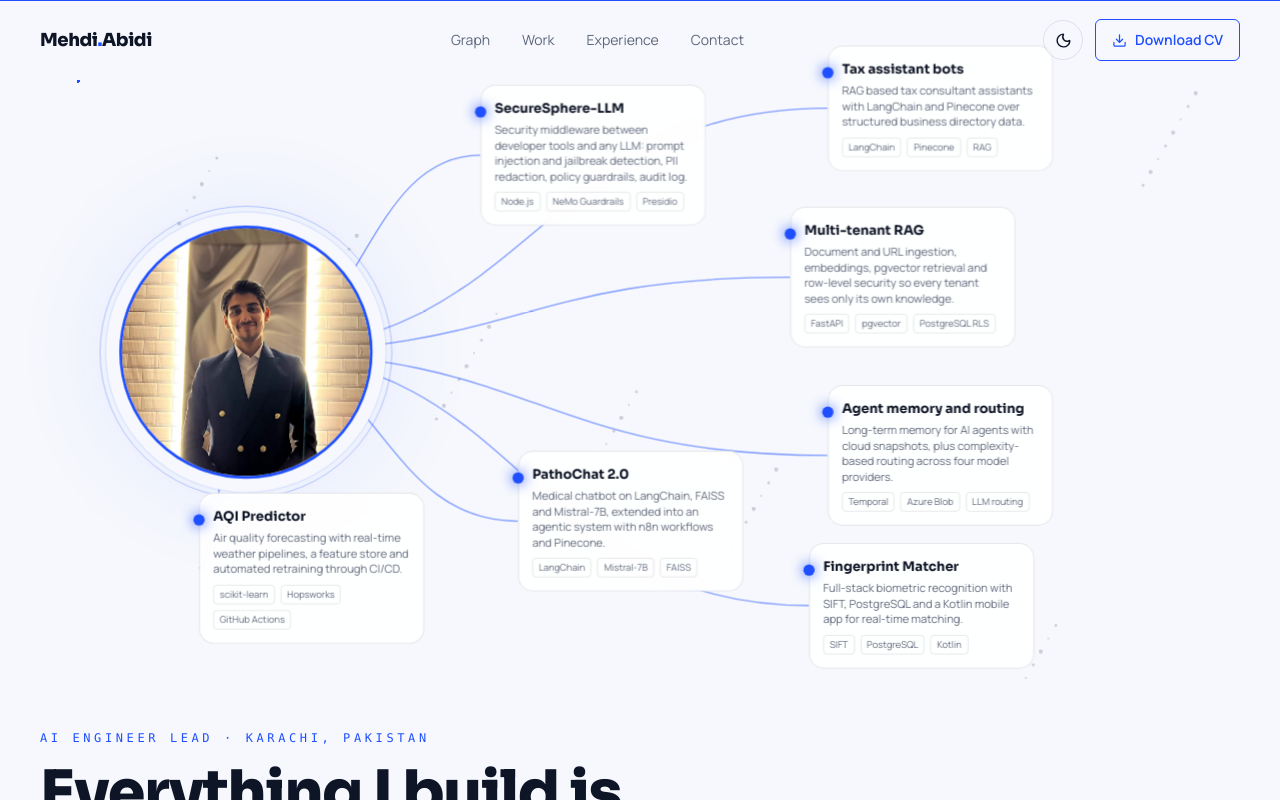
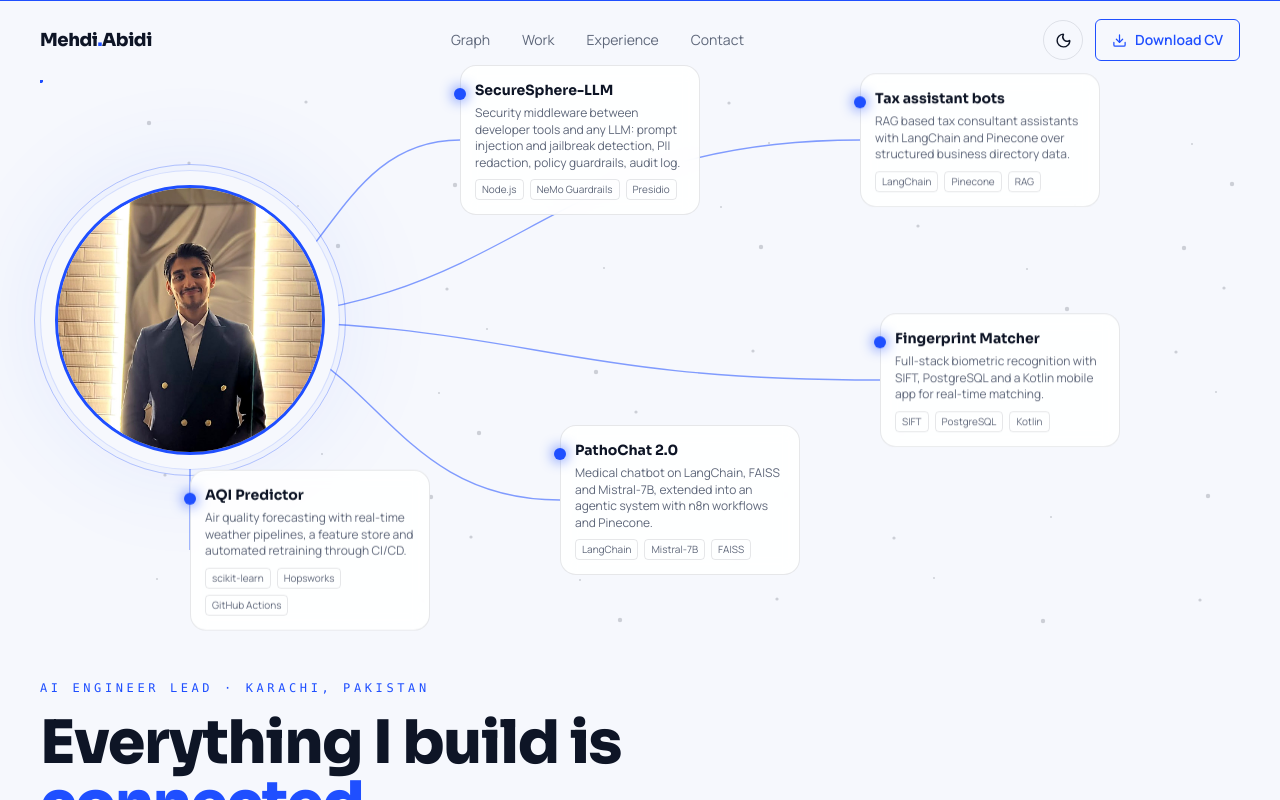
Before and after one commit to Mehdi-Abidi/My_Portfolio, a Next.js app: page / in a window 1280 px wide. Shown: the top 800 px of the page. Built offline with nearby package versions, Linux system fonts and the light colour scheme.

Commit message:
Drop two nodes from the graph and move the portrait up and left.

```diff
--- a/src/components/Graph.tsx
+++ b/src/components/Graph.tsx
@@ -5,12 +5,14 @@ import Image from "next/image";
 import { motion, useReducedMotion } from "framer-motion";
 import { profile, projects } from "@/data/site";
 
-// The graph is laid out on a fixed 1200 x 760 stage and scaled to the
-// container width, so positions stay exact at every screen size. Below
-// 768px it becomes a vertical list with a connector line instead.
+// The graph is laid out on a fixed 1200 x 560 stage and scaled to fit the
+// screen, so positions stay exact at every size. Below 768px it becomes a
+// vertical list with a connector line instead. Only projects with x and y
+// become nodes; the rest still appear in the case files.
 const W = 1200;
-const H = 650;
-const ME = { x: 180, y: 290, r: 135 };
+const H = 560;
+const ME = { x: 150, y: 240, r: 135 };
+const nodes = projects.filter((p): p is typeof p & { x: number; y: number } => p.x !== undefined && p.y !== undefined);
 
 const STARS = Array.from({ length: 70 }, (_, i) => ({
   x: (i * 149) % W,
@@ -36,7 +38,7 @@ export function Graph({ active, onActive }: { active: number | null; onActive: (
     if (!el) return;
     const fit = () => {
       const byWidth = el.clientWidth / W;
-      const byHeight = (window.innerHeight - 190) / H;
+      const byHeight = (window.innerHeight - 200) / H;
       setScale(Math.min(byWidth, byHeight));
     };
     fit();
@@ -57,7 +59,7 @@ export function Graph({ active, onActive }: { active: number | null; onActive: (
           {STARS.map((s, i) => (
             <circle key={i} cx={s.x} cy={s.y} r={s.r} fill="var(--star)" style={{ animation: `drift ${6 + s.d}s ease-in-out ${s.d}s infinite` }} />
           ))}
-          {projects.map((p, i) => {
+          {nodes.map((p, i) => {
             const on = active === i;
             return (
               <g key={p.slug}>
@@ -104,7 +106,7 @@ export function Graph({ active, onActive }: { active: number | null; onActive: (
         </motion.div>
 
         {/* project nodes */}
-        {projects.map((p, i) => (
+        {nodes.map((p, i) => (
           <motion.a
             key={p.slug}
             href={`#project-${p.slug}`}
@@ -146,7 +148,7 @@ export function GraphList() {
       </div>
       <div className="absolute left-1/2 top-44 bottom-0 w-px bg-accent/40" />
       <ul className="relative mt-8 space-y-5">
-        {projects.map((p) => (
+        {nodes.map((p) => (
           <li key={p.slug} className="relative mx-auto max-w-sm rounded-2xl border border-line bg-surface p-4">
             <span className="absolute -top-[7px] left-1/2 h-3 w-3 -translate-x-1/2 rounded-full bg-accent" />
             <h3 className="font-display text-[15px] font-bold">{p.name}</h3>
--- a/src/data/site.ts
+++ b/src/data/site.ts
@@ -30,9 +30,9 @@ export type Project = {
   tags: string[];
   github?: string;
   live?: string;
-  // graph node position on the 1200 x 760 hero stage, in px
-  x: number;
-  y: number;
+  // graph node position on the hero stage, in px; omit to keep a project out of the graph
+  x?: number;
+  y?: number;
 };
 
 export const projects: Project[] = [
@@ -42,8 +42,8 @@ export const projects: Project[] = [
     short: "Security middleware between developer tools and any LLM: prompt injection and jailbreak detection, PII redaction, policy guardrails, audit log.",
     long: "A Node.js proxy that runs as a background system service and intercepts prompts sent from VS Code to any LLM behind GitHub Copilot. Layered guardrails combine regex and heuristic detection for prompt injection and jailbreaks, Microsoft Presidio for PII leakage, and NVIDIA NeMo Guardrails for policy control, with audit logging and rule based enforcement so every request is traceable. A practical LLMSecOps approach for enterprise environments, built as a final year project.",
     tags: ["Node.js", "NeMo Guardrails", "Presidio", "LLMSecOps"],
-    x: 430,
-    y: 80,
+    x: 420,
+    y: 60,
   },
   {
     slug: "rag",
@@ -51,8 +51,6 @@ export const projects: Project[] = [
     short: "Document and URL ingestion, embeddings, pgvector retrieval and row-level security so every tenant sees only its own knowledge.",
     long: "A knowledge source module for an enterprise agentic platform. PDF, DOCX and URL ingestion, OpenAI embeddings, pgvector HNSW semantic retrieval, and PostgreSQL row level security for tenant isolation. Web ingestion is hardened against SSRF with DNS pinned fetching, private address blocking and per redirect revalidation. Delivered across incremental releases with an automated test suite.",
     tags: ["FastAPI", "pgvector", "PostgreSQL RLS", "Azure"],
-    x: 760,
-    y: 210,
   },
   {
     slug: "memory",
@@ -60,8 +58,6 @@ export const projects: Project[] = [
     short: "Long-term memory for AI agents with cloud snapshots, plus complexity-based routing across four model providers.",
     long: "Cross session memory for AI agents backed by Azure Blob snapshots with debounced refresh, so agents carry personal context between conversations. Alongside it, complexity based model routing across OpenAI, Anthropic, Moonshot and Gemini sends low complexity tasks to models far cheaper per token while keeping output quality.",
     tags: ["Temporal", "Azure Blob", "LLM routing"],
-    x: 800,
-    y: 400,
   },
   {
     slug: "pathochat",
@@ -70,8 +66,8 @@ export const projects: Project[] = [
     long: "A Streamlit chatbot for evidence based medical questions, pre loaded with pathology literature and indexed with FAISS so answers cite what they were drawn from. Version 2.0 turned it into an agentic system with n8n workflows and Pinecone for scalable vector search.",
     tags: ["LangChain", "Mistral-7B", "FAISS", "Pinecone", "n8n"],
     github: "https://github.com/Mehdi-Abidi/Pathochat",
-    x: 470,
-    y: 470,
+    x: 520,
+    y: 420,
   },
   {
     slug: "fingerprint",
@@ -80,8 +76,8 @@ export const projects: Project[] = [
     long: "Fingerprint detection and recognition built for a deep learning for perception course: SIFT feature matching, a PostgreSQL store for templates, and a Kotlin mobile app for capture and real time matching.",
     tags: ["SIFT", "PostgreSQL", "Kotlin", "OpenCV"],
     github: "https://github.com/Mehdi-Abidi/Fingerprint-Matcher",
-    x: 780,
-    y: 560,
+    x: 840,
+    y: 300,
   },
   {
     slug: "aqi",
@@ -91,8 +87,8 @@ export const projects: Project[] = [
     tags: ["scikit-learn", "Hopsworks", "GitHub Actions", "Streamlit"],
     github: "https://github.com/Mehdi-Abidi/Weather_AQI_Predictor",
     live: "https://weatheraqipredictor-gkehryzvj7munc4rwqsumy.streamlit.app/",
-    x: 130,
-    y: 520,
+    x: 150,
+    y: 470,
   },
   {
     slug: "tax",
@@ -101,8 +97,8 @@ export const projects: Project[] = [
     long: "Generative AI assistants for tax questions, built on RAG with LangChain and Pinecone and backed by automated data pipelines covering thousands of business directories. Two iterations: a US tax assistant and a general tax bot.",
     tags: ["LangChain", "Pinecone", "RAG", "Python"],
     github: "https://github.com/Mehdi-Abidi/UsTaxPatriot",
-    x: 800,
-    y: 30,
+    x: 820,
+    y: 60,
   },
 ];
 
```
